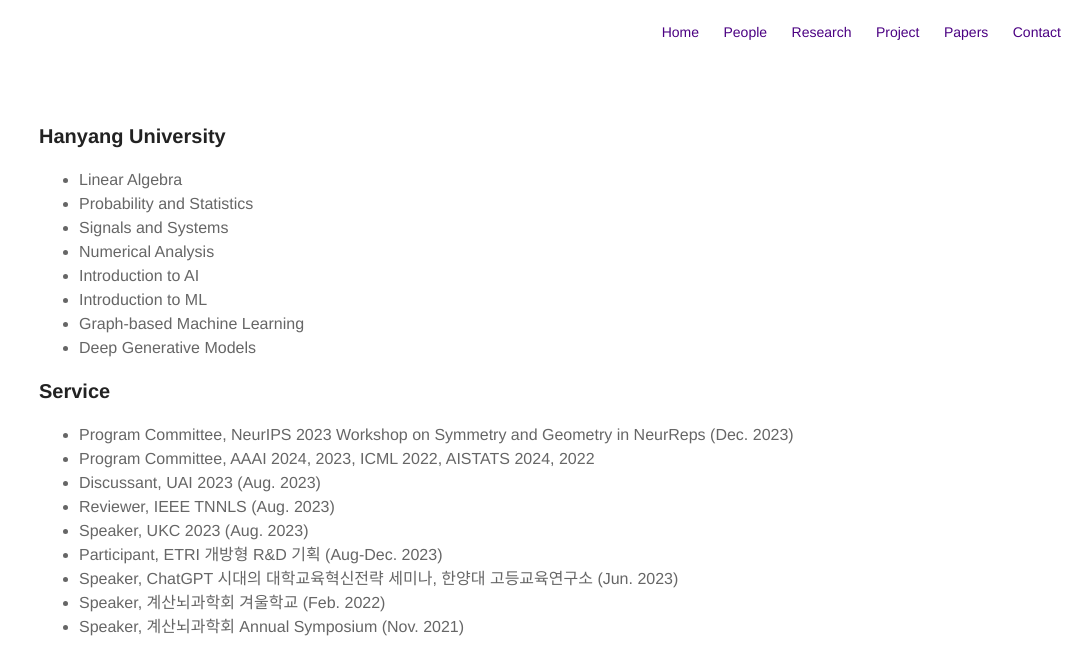
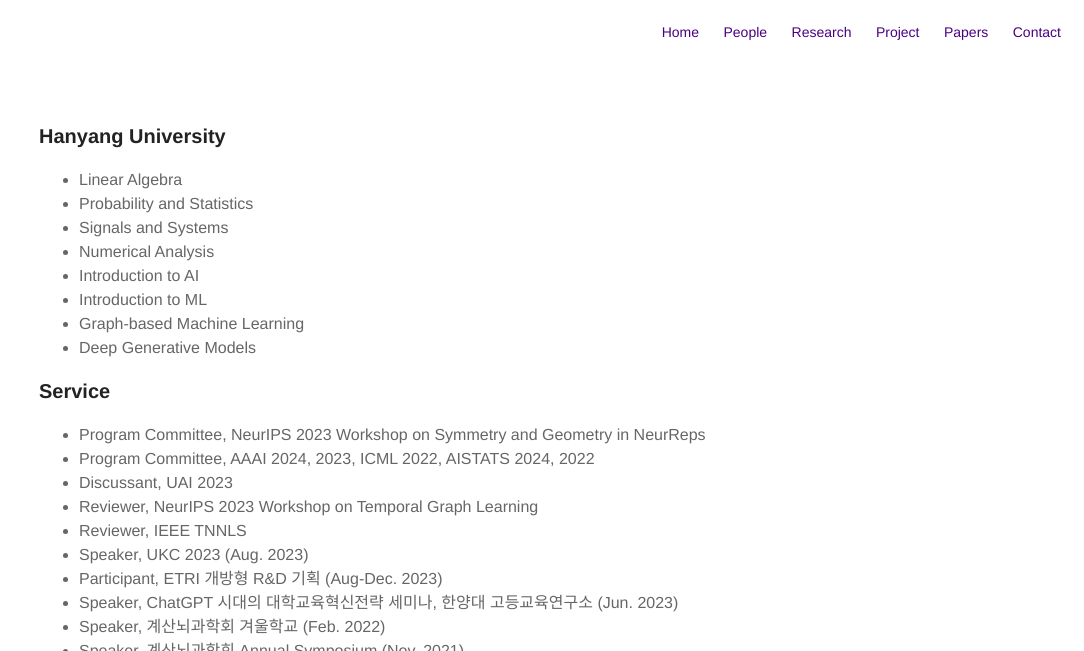
Before and after one commit to kijungyoon/kijungyoon.github.io, a Jekyll site: the page built from teaching.md, in a window 1280 px wide, cut to the strip 0-651 px from the top of the page. Shown: the whole strip, without its empty margins (196-1280 px from the left). Built offline with Jekyll 4.4.1, drawn with Linux system fonts in a browser that asks for light colours.

Commit message:
Update teaching.md

```diff
--- a/teaching.md
+++ b/teaching.md
@@ -17,10 +17,11 @@
 
 <h3>Service</h3>
 <ul>
-<li>Program Committee, NeurIPS 2023 Workshop on Symmetry and Geometry in NeurReps (Dec. 2023)</li>
+<li>Program Committee, NeurIPS 2023 Workshop on Symmetry and Geometry in NeurReps</li>
 <li>Program Committee, AAAI 2024, 2023, ICML 2022, AISTATS 2024, 2022</li>
-<li>Discussant, UAI 2023 (Aug. 2023)</li>
-<li>Reviewer, IEEE TNNLS (Aug. 2023)</li>
+<li>Discussant, UAI 2023</li>
+<li>Reviewer, NeurIPS 2023 Workshop on Temporal Graph Learning</li>
+<li>Reviewer, IEEE TNNLS</li>
 <li>Speaker, UKC 2023 (Aug. 2023)</li>
 <li>Participant, ETRI 개방형 R&D 기획 (Aug-Dec. 2023)</li>
 <li>Speaker, ChatGPT 시대의 대학교육혁신전략 세미나, 한양대 고등교육연구소 (Jun. 2023)</li>
```
